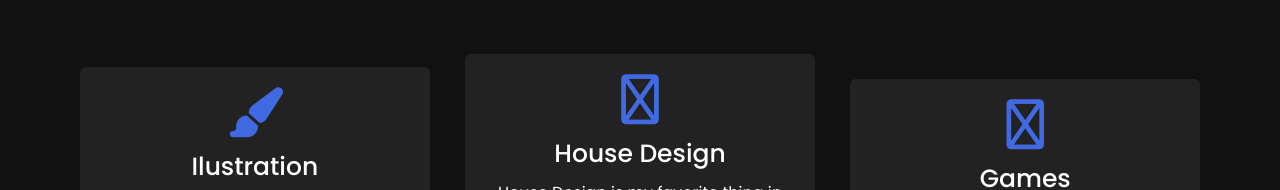
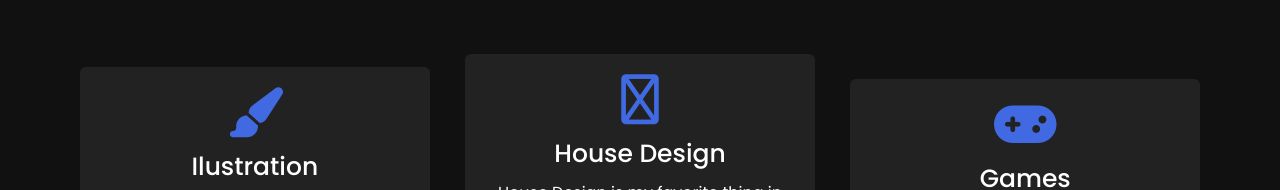
Before and after one commit to Nolepman/Practical-Test, a plain HTML site: page index.html in a window 1280 px wide. Shown: the part 1705-1895 px from the top of the page. Drawn offline with nearby package versions, Linux system fonts and the light colour scheme.

Commit message:
Update index.html

```diff
--- a/index.html
+++ b/index.html
@@ -84,7 +84,7 @@
 
 				<div class="card">
 					<div class="box">
-						<i class="far fa-gamepad"></i>
+						<i class="fas fa-gamepad"></i>
 						<div class="text">Games</div>
 						<p>Gaming is what I do almost everyday so im pretty good at playing some games (not all).</p>
 					</div>
```
